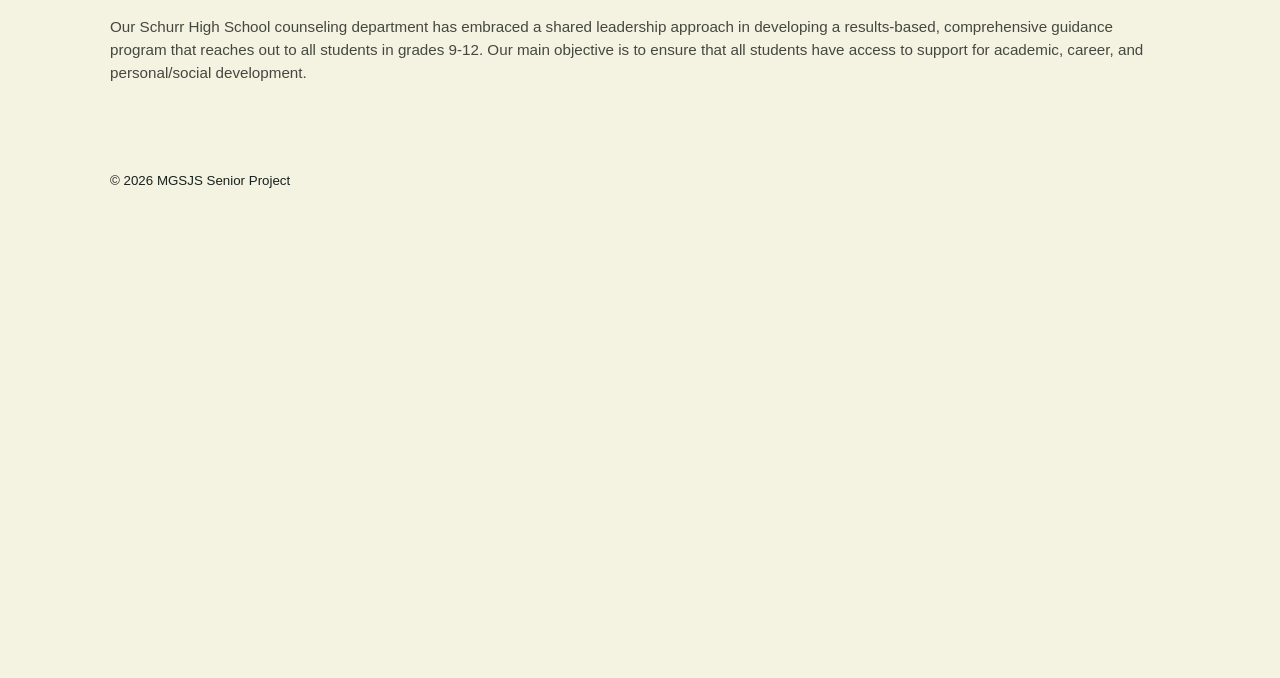
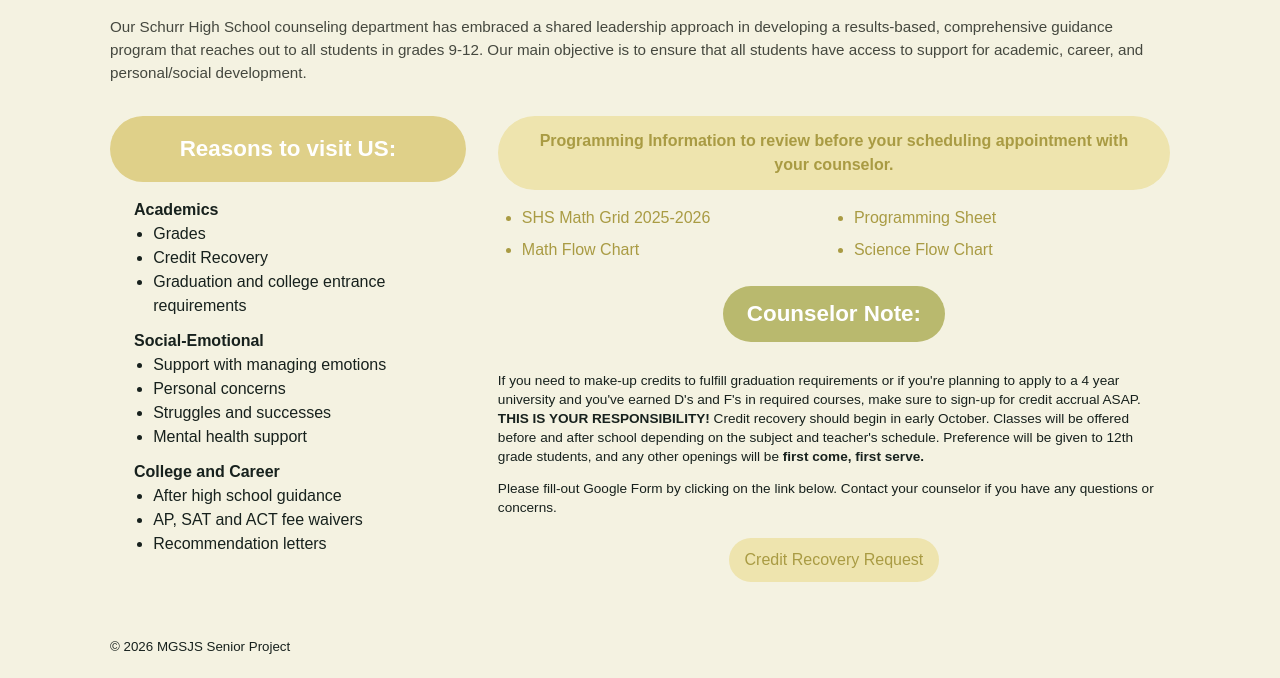
Before and after one commit to Seth-Ramos/Senior-Project-2027-MGSJS, a plain HTML site: page index.html in a window 1280 px wide. Shown: the part 334-1012 px from the top of the page. Before the commit the page ends 800 px from the top, so only its background shows below. Drawn offline with Linux system fonts and the light colour scheme.

Commit message:
added pdf files, created usuable links, switched out counseling logo for Counsler logo, added new programming sheet, and updated math flow chart to include 2025-2026 grid

```diff
--- a/index.html
+++ b/index.html
@@ -143,6 +143,112 @@ footer {
     font-size: 1.6rem;
   }
 }
+
+/* TWO COLUMN LAYOUT */
+.content-grid {
+  display: grid;
+  grid-template-columns: 0.9fr 1.7fr;
+  gap: 2rem;
+  align-items: start;
+  margin-top: 2rem;
+}
+
+/* SECTION HEADINGS */
+.section-heading {
+  background-color: #DFD089;
+  color: white;
+  border-radius: 40px;
+  padding: 1rem 1.5rem;
+  text-align: center;
+  font-size: 1.4rem;
+  margin: 0 0 1rem;
+}
+
+/* REASONS TO VISIT */
+.reasons-list {
+  padding: 0 1.5rem;
+}
+
+.reasons-list h3 {
+  font-size: 1rem;
+  margin: 0.7rem 0 0;
+}
+
+.reasons-list ul {
+  padding-left: 1.2rem;
+  margin-top: 0;
+  margin-bottom: 0.7rem;
+}
+
+/* PROGRAMMING INFORMATION */
+.programming-section {
+  margin-bottom: 1.5rem;
+}
+
+.programming-section .section-heading {
+  font-size: 1rem;
+  color: #a99b43;
+  background-color: #eee4ae;
+  border-radius: 40px;
+  padding: 0.8rem 1.5rem;
+}
+
+.programming-list {
+  color: #a99b43;
+  display: grid;
+  grid-template-columns: 1fr 1fr;
+  gap: 0.5rem 1rem;
+  padding-left: 1.5rem;
+}
+
+/* COUNSELOR NOTE */
+.counselor-section {
+  text-align: center;
+}
+
+.counselor-heading {
+  display: inline-block;
+  background-color: #b9b96e;
+  padding: 0.7rem 1.5rem;
+}
+
+.counselor-section p {
+  text-align: left;
+  font-size: 0.85rem;
+  line-height: 1.4;
+  margin: 0.8rem 0;
+}
+
+.counselor-section button {
+  background-color: #eee4ae;
+  color: #a99b43;
+  border-radius: 30px;
+  margin-top: 0.5rem;
+}
+
+/* SMALL SCREEN SUPPORT */
+@media (max-width: 700px) {
+  .content-grid {
+    grid-template-columns: 1fr;
+  }
+
+  .programming-list {
+    grid-template-columns: 1fr;
+  }
+}
+
+/* PROGRAMMING DOCUMENT LINKS */
+
+.programming-list a {
+  color: #a99b43;
+  text-decoration: none;
+  transition: color 0.2s ease;
+}
+
+.programming-list a:hover {
+  color: #176b54;
+  text-decoration: underline;
+}
   </style>
 </head>
 <body>
@@ -151,7 +257,7 @@ footer {
 
     <img
       class="site-logo"
-      src="images/counseling_logo.png"
+      src="images/Counsler_logo.png"
       alt="Schurr High Counseling logo"
     >
 
@@ -171,7 +277,6 @@ footer {
 
 
 <main>
-
   <!-- Welcome Banner -->
   <section class="welcome-banner">
     <h1>We're here to help you succeed.</h1>
@@ -194,6 +299,123 @@ footer {
     </p>
   </section>
 
+
+<!-- TWO COLUMN CONTENT -->
+<section class="content-grid">
+
+  <!-- LEFT COLUMN: REASONS TO VISIT -->
+  <div class="reasons-section">
+
+    <h2 class="section-heading">Reasons to visit US:</h2>
+
+    <div class="reasons-list">
+
+      <h3>Academics</h3>
+      <ul>
+        <li>Grades</li>
+        <li>Credit Recovery</li>
+        <li>Graduation and college entrance requirements</li>
+      </ul>
+
+      <h3>Social-Emotional</h3>
+      <ul>
+        <li>Support with managing emotions</li>
+        <li>Personal concerns</li>
+        <li>Struggles and successes</li>
+        <li>Mental health support</li>
+      </ul>
+
+      <h3>College and Career</h3>
+      <ul>
+        <li>After high school guidance</li>
+        <li>AP, SAT and ACT fee waivers</li>
+        <li>Recommendation letters</li>
+      </ul>
+
+    </div>
+  </div>
+
+
+  <!-- RIGHT COLUMN -->
+  <div class="information-section">
+
+    <!-- PROGRAMMING INFORMATION -->
+    <div class="programming-section">
+
+      <h2 class="section-heading">
+        Programming Information to review before your scheduling appointment with your counselor.
+      </h2>
+
+
+<ul class="programming-list">
+
+  <li>
+    <a href="documents/math-grid-2025-2026.pdf" target="_blank">
+      SHS Math Grid 2025-2026
+    </a>
+  </li>
+
+  <li>
+    <a href="documents/programming-sheet.pdf" target="_blank">
+      Programming Sheet
+    </a>
+  </li>
+
+  <li>
+    <a href="documents/math-flow-chart.pdf" target="_blank">
+      Math Flow Chart
+    </a>
+  </li>
+
+  <li>
+    <a href="documents/science-flow-chart.pdf" target="_blank">
+      Science Flow Chart
+    </a>
+  </li>
+
+</ul>
+
+
+    </div>
+
+
+    <!-- COUNSELOR NOTE -->
+    <div class="counselor-section">
+
+      <h2 class="section-heading counselor-heading">
+        Counselor Note:
+      </h2>
+
+      <p>
+        If you need to make-up credits to fulfill graduation
+        requirements or if you're planning to apply to a 4 year
+        university and you've earned D's and F's in required courses,
+        make sure to sign-up for credit accrual ASAP.
+        <strong>THIS IS YOUR RESPONSIBILITY!</strong>
+        Credit recovery should begin in early October. Classes will
+        be offered before and after school depending on the subject
+        and teacher's schedule. Preference will be given to 12th
+        grade students, and any other openings will be
+        <strong>first come, first serve.</strong>
+      </p>
+
+      <p>
+        Please fill-out Google Form by clicking on the link below.
+        Contact your counselor if you have any questions or concerns.
+      </p>
+
+      <button type="button">
+        Credit Recovery Request
+      </button>
+
+    </div>
+
+  </div>
+
+</section>
+
+
+
 </main>
 
 
```
Also changed, not shown: images/Counsler_logo.png (added), images/counseling_logo.png (deleted), 4 other files.
